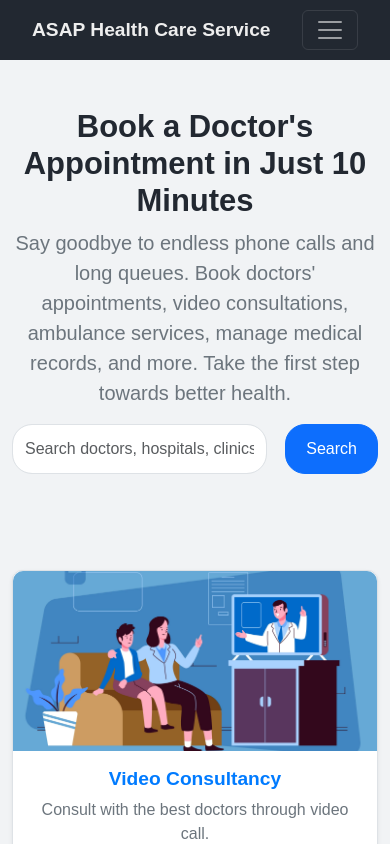
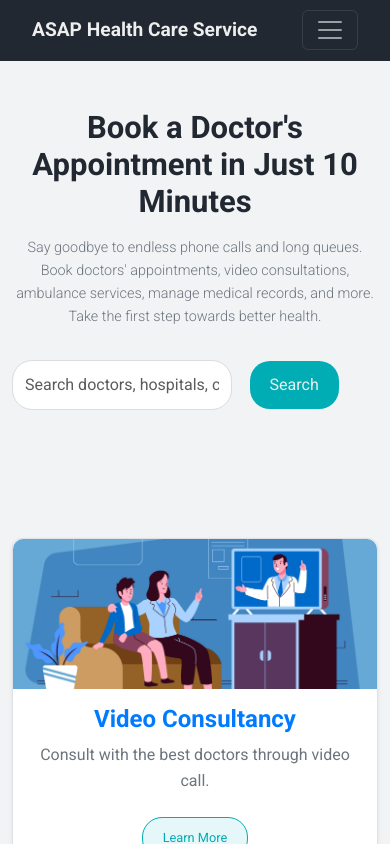
Before and after one commit to SadeedRahman1411/Mern-Healthcare, a React (Create React App) app in the folder client2/: page / in a window 390 px wide. Shown: the top 844 px of the page. Built offline with nearby package versions, Linux system fonts and the light colour scheme.

Commit message:
small changes in homepage

```diff
--- a/client2/src/pages/Homepage.css
+++ b/client2/src/pages/Homepage.css
@@ -1,11 +1,16 @@
 /* General styles for homepage */
+@import url('https://fonts.googleapis.com/css2?family=Montserrat:wght@400;700&family=Roboto:wght@300;400;500&family=Playfair+Display:wght@400;700&display=swap');
+
 .homepage {
-  font-family: Arial, sans-serif;
+  font-family: 'Roboto', sans-serif;
+  line-height: 1.6;
+  color: #333;
 }
 
 /* Navigation Bar */
 .navbar {
   background-color: #222831;
+  padding: 1rem 0;
 }
 
 .navbar .nav-link {
@@ -33,24 +38,25 @@
 /* Hero Section */
 header {
   background-color: #f8f9fa;
-  padding-top: 4rem;
-  padding-bottom: 4rem;
+  padding: 6rem 0;
 }
 
 header h1 {
   font-size: 2.5rem;
   font-weight: bold;
-  color:#222831;
+  color: #222831;
+  margin-bottom: 1rem;
 }
 
 header .lead {
   font-size: 1.25rem;
   color: #6c757d;
+  margin-bottom: 2rem;
 }
 
 .search-bar {
   max-width: 600px;
-  margin-top: 2rem;
+  margin: 2rem auto;
 }
 
 .search-bar input {
@@ -58,6 +64,7 @@ header .lead {
   padding: 12px;
   font-size: 1rem;
   width: 80%;
+  border: 1px solid #ddd;
 }
 
 .search-bar button {
@@ -65,19 +72,27 @@ header .lead {
   padding: 12px 20px;
   margin-left: 10px;
   font-size: 1rem;
+  background-color: #00adb5;
+  color: #eeeeee;
+  border: none;
+  transition: background-color 0.3s ease;
+}
+
+.search-bar button:hover {
+  background-color: #0097a7;
 }
 
 /* Services Section */
 section {
   background-color: #f1f3f5;
-  padding-top: 2rem;
-  padding-bottom: 2rem;
+  padding: 4rem 0;
 }
 
 .card {
   border-radius: 15px;
   box-shadow: 0 4px 10px rgba(0, 0, 0, 0.1);
   transition: transform 0.3s ease, box-shadow 0.3s ease;
+  margin-bottom: 2rem;
 }
 
 .card:hover {
@@ -97,42 +112,82 @@ section {
 
 .card-title {
   font-weight: bold;
-  font-size: 1.2rem;
+  font-size: 1.5rem;
   margin-bottom: 1rem;
+  color: #222831;
 }
 
 .card-text {
   font-size: 1rem;
   color: #6c757d;
+  margin-bottom: 1.5rem;
 }
 
 .card .btn-outline-primary {
   border-radius: 20px;
   font-size: 1rem;
   padding: 10px 20px;
-  color: #007bff;
-  border-color: #007bff;
-  background-color: rgba(0, 123, 255, 0.1); /* Slight background color */
+  color: #00adb5;
+  border-color: #00adb5;
+  background-color: rgba(0, 173, 181, 0.1);
   transition: all 0.3s ease;
 }
 
 .card .btn-outline-primary:hover {
-  background-color: #007bff;
+  background-color: #00adb5;
   color: white;
 }
 
 /* Responsive Design */
 @media (max-width: 768px) {
+  header {
+    padding: 4rem 0;
+  }
+
+  header h1 {
+    font-size: 2rem;
+  }
+
+  header .lead {
+    font-size: 1rem;
+  }
+
   .search-bar {
-      width: 100%;
-      margin-top: 1rem;
+    width: 100%;
+    margin-top: 1rem;
+  }
+
+  .search-bar input {
+    width: 70%;
   }
 
   .card-img-top {
-      height: 180px;
+    height: 180px;
   }
 
   .card .btn-outline-primary {
-      font-size: 0.9rem;
+    font-size: 0.9rem;
   }
 }
+
+@media (max-width: 480px) {
+  header h1 {
+    font-size: 1.75rem;
+  }
+
+  header .lead {
+    font-size: 0.9rem;
+  }
+
+  .search-bar input {
+    width: 60%;
+  }
+
+  .card-img-top {
+    height: 150px;
+  }
+
+  .card .btn-outline-primary {
+    font-size: 0.8rem;
+  }
+}
```
